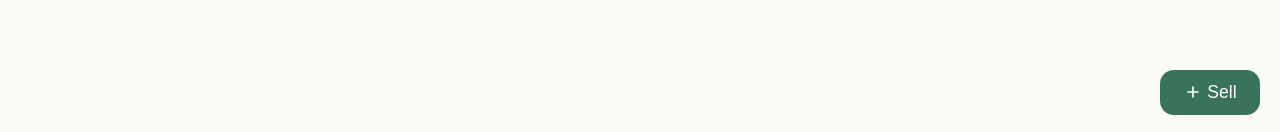
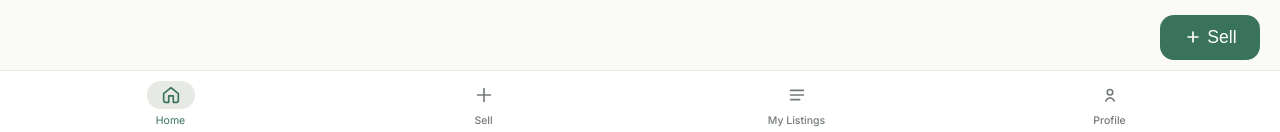
Before and after one commit to ab23ms233/thrift-store, a React (Create React App) app: page / in a window 1280 px wide. Shown: the part 665-797 px from the top of the page. Built offline with nearby package versions, Linux system fonts and the light colour scheme; no server answers; the database is empty.

Commit message:
Added Bottom navigation and protected routes.

```diff
--- a/src/App.jsx
+++ b/src/App.jsx
@@ -1,10 +1,11 @@
 import { useEffect, useState } from "react";
-import { BrowserRouter, Route, Routes } from "react-router-dom";
+import { BrowserRouter, Route, Routes, useLocation } from "react-router-dom";
 
 import "./App.css"
 import { ProductRoute } from "./pages/ProductPage.jsx";
 
 import Header from "./components/common/Header.jsx";
+import BotttomNav from "./components/common/BotttomNav.jsx";
 
 import HomePage from "./pages/HomePage.jsx";
 import SellProductPage from "./pages/SellProductPage.jsx";
@@ -20,8 +21,20 @@ import EmailVerifiedPage from "./pages/EmailVerifiedPage.jsx";
 import ChangePasswordPage from "./pages/ChangePasswordPage.jsx";
 
 import { getProducts } from "./services/products.js";
+import ProtectedRoute from "./components/common/ProtectedRoute.jsx";
 
-function App() {
+function AppShell() {
+	const location = useLocation()
+	const authPages = [
+		"/login",
+		"/forgot-password",
+		"/reset-password",
+		"/sign-up",
+		"/email-verified",
+		"/change-password"
+	]
+	const shouldShowBottomNav = !authPages.includes(location.pathname)
+
 	const [products, setProducts] = useState([])
 
 	async function fetchProducts() {
@@ -34,31 +47,16 @@ function App() {
 	}, [])
 
 	return (
-		<BrowserRouter>
-			<main>
+		<main style={{ paddingBottom: shouldShowBottomNav ? "90px" : undefined }}>
 			<Header />
 
 			<Routes>
-					<Route
-						path="/"
-						element={
-							<HomePage
-								products={products} />
-						} />
-
+				<Route element={<ProtectedRoute />}>
 					<Route
 						path="/sell"
 						element={
 							<SellProductPage
 								onListProduct={fetchProducts} />
-						} />
-
-					<Route
-						path="/products/:productId"
-						element={
-							<ProductRoute
-								products={products}
-								onProductsChanged={fetchProducts} />
 						} />
 
 					<Route
@@ -77,6 +75,39 @@ function App() {
 						} />
 
 					<Route
+						path="/profile"
+						element={
+							<ProfilePage />
+						} />
+
+					<Route
+						path="/change-password"
+						element={<ChangePasswordPage />}
+					/>
+
+					<Route
+					path="/reset-password"
+					element={
+						<ResetPasswordPage />
+					} />
+				</Route>
+
+				<Route
+					path="/"
+					element={
+						<HomePage
+							products={products} />
+					} />
+
+				<Route
+					path="/products/:productId"
+					element={
+						<ProductRoute
+							products={products}
+							onProductsChanged={fetchProducts} />
+					} />
+
+				<Route
 					path="/login"
 					element={
 						<LoginPage />
@@ -89,35 +120,28 @@ function App() {
 					} />
 
 				<Route
-						path="/reset-password"
-						element={
-							<ResetPasswordPage />
-						} />
-
-					<Route
 					path="/sign-up"
 					element={
 						<SignUpPage />
 					} />
 
 				<Route
-						path="/profile"
-						element={
-							<ProfilePage />
-						} />
-
-					<Route
-						path="/change-password"
-						element={<ChangePasswordPage />}
-					/>
-
-					<Route
 					path="/email-verified"
 					element={<EmailVerifiedPage />}
 				/>
+
 			</Routes>
+
+			{shouldShowBottomNav && <BotttomNav />}
 		</main>
-		</BrowserRouter>
+	)
+}
+
+function App() {
+	return (
+		<BrowserRouter>
+			<AppShell />
+		</BrowserRouter >
 	)
 }
 
--- a/src/components/button/SellButton.css
+++ b/src/components/button/SellButton.css
@@ -4,7 +4,7 @@
     justify-content: center;
     gap: var(--space-xs);
     position: fixed;
-    bottom: 20px;
+    bottom: 75px;
     z-index: 12;
     right: 20px;
     background-color: var(--color-primary);
--- /dev/null
+++ b/src/components/common/BottomNav.css
@@ -0,0 +1,102 @@
+.bottom-nav {
+    position: fixed;
+    inset-inline: 0;
+    bottom: 0;
+    z-index: 50;
+    background: var(--color-surface);
+    border-top: 1px solid var(--color-border);
+    width: 100%;
+    box-sizing: border-box;
+}
+
+.bottom-nav__list {
+    list-style: none;
+    display: flex;
+    align-items: flex-start;
+    justify-content: space-between;
+    width: 100%;
+    margin: 0;
+    padding: 10px 14px 8px;
+    box-sizing: border-box;
+}
+
+.bottom-nav__item {
+    flex: 1 1 0;
+    min-width: 0;
+}
+
+.bottom-nav__link {
+    display: flex;
+    flex-direction: column;
+    align-items: center;
+    justify-content: flex-start;
+    gap: 5px;
+    text-decoration: none;
+    color: var(--color-muted);
+    width: 100%;
+    min-height: 46px;
+    font-family: "Inter", "Segoe UI", sans-serif;
+}
+
+.bottom-nav__icon-wrap {
+    width: 48px;
+    height: 28px;
+    border-radius: 100px;
+    background: var(--color-surface);
+    display: flex;
+    align-items: center;
+    justify-content: center;
+    transition: background-color 0.2s ease;
+}
+
+.bottom-nav__icon-wrap:hover {
+    background-color: var(--color-primary-soft);
+}
+
+.bottom-nav__icon {
+    width: 22px;
+    height: 22px;
+    display: inline-flex;
+    align-items: center;
+    justify-content: center;
+    color: currentColor;
+    line-height: 0;
+}
+
+.bottom-nav__icon svg {
+    width: 22px;
+    height: 22px;
+    stroke: currentColor;
+    stroke-width: 1.8;
+    stroke-linecap: round;
+    stroke-linejoin: round;
+    fill: none;
+}
+
+.bottom-nav__label {
+    display: block;
+    font-size: 10.5px;
+    line-height: normal;
+    font-weight: 500;
+    letter-spacing: 0;
+    white-space: nowrap;
+    color: inherit;
+}
+
+.bottom-nav__link.is-active {
+    color: var(--color-primary);
+}
+
+.bottom-nav__link.is-active .bottom-nav__icon-wrap {
+    background: var(--color-border);
+}
+
+.bottom-nav__link.is-active .bottom-nav__label {
+    font-weight: 400;
+}
+
+@media (max-width: 420px) {
+    .bottom-nav__label {
+        font-size: 10px;
+    }
+}
--- /dev/null
+++ b/src/components/common/BotttomNav.jsx
@@ -0,0 +1,82 @@
+import { Link, useLocation } from "react-router-dom"
+import "./BottomNav.css"
+
+const routes = [
+    {
+        label: "Home",
+        path: "/",
+        icon: (
+            <svg viewBox="0 0 24 24" aria-hidden="true" focusable="false">
+                <path d="M4 10.5 12 4l8 6.5V18a2 2 0 0 1-2 2h-3.5v-7h-5v7H6a2 2 0 0 1-2-2v-7.5Z" />
+            </svg>
+        )
+    },
+    {
+        label: "Sell",
+        path: "/sell",
+        icon: (
+            <svg viewBox="0 0 24 24" aria-hidden="true" focusable="false">
+                <path d="M12 5v14M5 12h14" />
+            </svg>
+        )
+    },
+    {
+        label: "My Listings",
+        path: "/my-listings",
+        icon: (
+            <svg viewBox="0 0 24 24" aria-hidden="true" focusable="false">
+                <path d="M5 7h14M5 12h14M5 17h10" />
+            </svg>
+        )
+    },
+    {
+        label: "Profile",
+        path: "/profile",
+        icon: (
+            <svg viewBox="0 0 24 24" aria-hidden="true" focusable="false">
+                <path d="M16.5 18.5A5.5 5.5 0 0 0 12 15a5.5 5.5 0 0 0-4.5 3.5M12 12a3 3 0 1 0 0-6 3 3 0 0 0 0 6Z" />
+            </svg>
+        )
+    }
+]
+
+function BotttomNav() {
+    const location = useLocation()
+    const pathname = location.pathname
+
+    function isActive(path) {
+        if (path === "/") {
+            return pathname === "/" || pathname.startsWith("/products/")
+        }
+
+        return pathname === path
+    }
+
+    const visibleItems = routes.map((item) => ({
+        ...item,
+        isActive: isActive(item.path)
+    }))
+
+    return (
+        <nav className="bottom-nav" aria-label="Bottom navigation">
+            <ul className="bottom-nav__list">
+                {visibleItems.map((item) => (
+                    <li key={item.label} className="bottom-nav__item">
+                        <Link
+                            to={item.path}
+                            className={`bottom-nav__link${item.isActive ? " is-active" : ""}`}
+                            aria-current={item.isActive ? "page" : undefined}
+                        >
+                            <span className="bottom-nav__icon-wrap">
+                                <span className="bottom-nav__icon">{item.icon}</span>
+                            </span>
+                            <span className="bottom-nav__label">{item.label}</span>
+                        </Link>
+                    </li>
+                ))}
+            </ul>
+        </nav>
+    )
+}
+
+export default BotttomNav
--- /dev/null
+++ b/src/components/common/ProtectedRoute.jsx
@@ -0,0 +1,22 @@
+import { Navigate, Outlet, useLocation } from "react-router-dom";
+import { useAuth } from "../../context/AuthContext";
+
+export default function ProtectedRoute() {
+    const { user, loading } = useAuth()
+    const location = useLocation()
+
+    if (loading) {
+        return <p>Checking session...</p>
+    }
+
+    if (!user) {
+        return (
+            <Navigate
+                to={"/login"}
+                replace
+                state={{ from: location }} />
+        )
+    }
+
+    return <Outlet />
+}
--- a/src/components/product/ProductForm.jsx
+++ b/src/components/product/ProductForm.jsx
@@ -9,6 +9,7 @@ import { FormError, FormSuccess } from "../common/FormStatus.jsx";
 import "../common/FormStatus.css"
 import BackButton from "../button/BackButton.jsx";
 import { useLocation } from "react-router-dom";
+import { MAX_FILE_SIZE } from "../../constants.js";
 
 function ProductForm({
     initialProduct,
@@ -79,7 +80,7 @@ function ProductForm({
             error = "Please add a product image."
         } else if (file && !file.type.startsWith("image/")) {
             error = "Please choose an image file."
-        } else if (file && file.size > 5 * 1024 * 1024) {
+        } else if (file && file.size > MAX_FILE_SIZE * 1024 * 1024) {
             error = "Image must be 5 MB or smaller."
         }
 
@@ -215,7 +216,7 @@ function ProductForm({
 
                     </strong>
                     <span className="upload-hint">
-                        JPG/PNG/JPEG · Up to 5 MB
+                        JPG/PNG/JPEG · Up to {MAX_FILE_SIZE} MB
 
                     </span>
                     <input
--- a/src/constants.js
+++ b/src/constants.js
@@ -1,3 +1,5 @@
 export const INSTITUTE_EMAIL_DOMAIN = "@iiserkol.ac.in"
 export const formTimeout = 1500
 export const RESEND_TIMER = 30
+export const MAX_FILE_SIZE = 2
+export const MAX_FILES = 5
--- a/src/context/AuthContext.jsx
+++ b/src/context/AuthContext.jsx
@@ -5,15 +5,18 @@ const AuthContext = createContext(null)
 
 export function AuthProvider({ children }) {
     const [user, setUser] = useState(null)
+    const [loading, setLoading] = useState(true)
 
     useEffect(() => {
         supabase.auth.getUser().then(({ data }) => {
             setUser(data.user)
+            setLoading(false)
         })
 
         const { data: listener } = supabase.auth.onAuthStateChange(
             (_event, session) => {
                 setUser(session?.user ?? null)
+                setLoading(false)
             }
         )
 
@@ -21,7 +24,7 @@ export function AuthProvider({ children }) {
     }, [])
 
     return (
-        <AuthContext.Provider value={{ user, setUser }}>
+        <AuthContext.Provider value={{ user, setUser, loading }}>
             {children}
         </AuthContext.Provider>
     )
--- a/src/pages/LoginPage.jsx
+++ b/src/pages/LoginPage.jsx
@@ -18,7 +18,7 @@ import ShowPasswordButton from "../components/button/ShowPasswordButton.jsx"
 function LoginPage() {
     const navigate = useNavigate()
     const location = useLocation()
-    const from = location?.state ?? "/"
+    const from = location?.state?.from?.pathname ?? "/"
     const { setUser } = useAuth()
 
     const [email, setEmail] = useState("")
@@ -38,11 +38,11 @@ function LoginPage() {
         if (!isLoggedIn) return
 
         const redirectTimeout = window.setTimeout(() => {
-            navigate("/", { replace: true })
+            navigate(from, { replace: true })
         }, formTimeout)
 
         return () => window.clearTimeout(redirectTimeout)
-    }, [isLoggedIn, navigate])
+    }, [isLoggedIn, navigate, from])
 
     function validateEmail(email) {
         setEmail(email.trim().toLowerCase())
```
Lines whose indentation alone changed are shown as unchanged.
